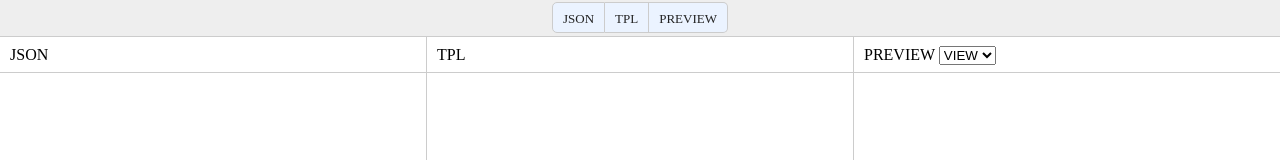
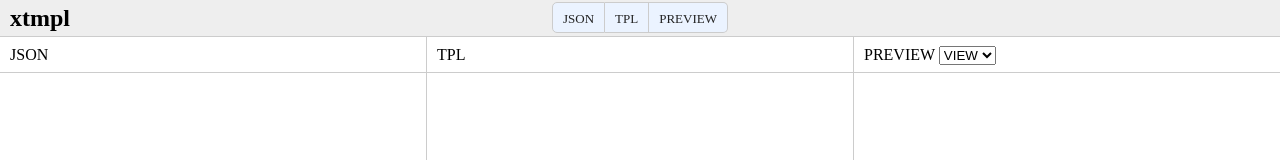
Before and after one commit to steel1990/xtmpl, a plain HTML site: page index.html in a window 1280 px wide. Shown: the top 160 px of the page. Drawn offline with Linux system fonts and the light colour scheme.

Commit message:
add title

```diff
--- a/css/main.less
+++ b/css/main.less
@@ -81,6 +81,12 @@ body {
         height: 36px;
         background: #EEE;
 
+        h1 {
+            font-size: 24px;
+            line-height: 36px;
+            margin: 0;
+            padding: 0 10px;
+        }
         #panels {
             text-align: center;
             overflow: hidden;
--- a/index.html
+++ b/index.html
@@ -8,6 +8,7 @@
 <body>
     <div id="box">
         <header class="header">
+            <h1>xtmpl</h1>
             <div id="panels">
                 <a data-name="json" class="button active" href="javascript:void(0);">JSON</a>
                 <a data-name="tpl" class="button active" href="javascript:void(0);">TPL</a>
```
Also changed, not shown: css/main.css.
